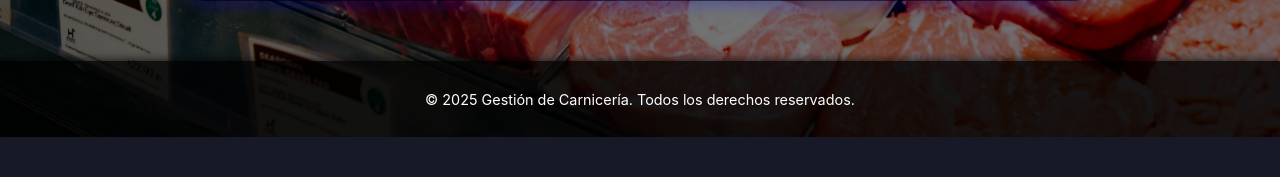
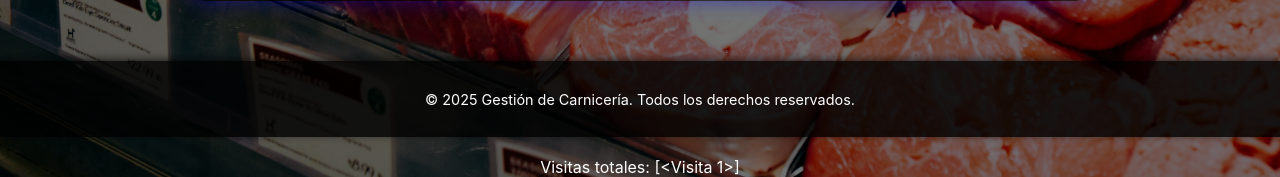
Before and after one commit to santuflow/gestion_carniceria, a Flask app: template templates/index.html in a window 1280 px wide. Shown: the part 673-850 px from the top of the page. Before the commit the page ends 810 px from the top, so only its background shows below. Run offline with Flask 2, Linux system fonts and the light colour scheme; the template is opened without the code that fills it: values that come from a table or form of the project are taken from there, others are empty; tables that the repository leaves empty hold one stand-in row (values such as "Sample post").

Commit message:
Agregado contador de visitas

```diff
--- a/app.py
+++ b/app.py
@@ -135,9 +135,16 @@ def logout():
 
 # ————— VISTAS PRINCIPALES —————
 
+from flask import render_template
+
 @app.route('/')
 def index():
-    return render_template('index.html')
+    visita = Visita.query.first()
+    if visita:
+        visita.total += 1
+        db.session.commit()
+    return render_template('index.html', visitas=visita.total)
+
 
 
 @app.route('/hacer_balance')
@@ -446,6 +453,10 @@ def ver_caja(caja_id):
 
 # ————— ARRANQUE —————
 
+class Visita(db.Model):
+    id = db.Column(db.Integer, primary_key=True)
+    total = db.Column(db.Integer, default=0)
+
 with app.app_context():
     db.create_all()
 
--- a/templates/index.html
+++ b/templates/index.html
@@ -291,6 +291,10 @@ function cerrarModal() {
   document.getElementById('proximamenteModal').style.display = 'none';
 }
 </script>
+<div style="text-align: center; color: white; margin-top: 20px;">
+    Visitas totales: {{ visitas }}
+</div>
+
 
 </body>
 </html>
```
